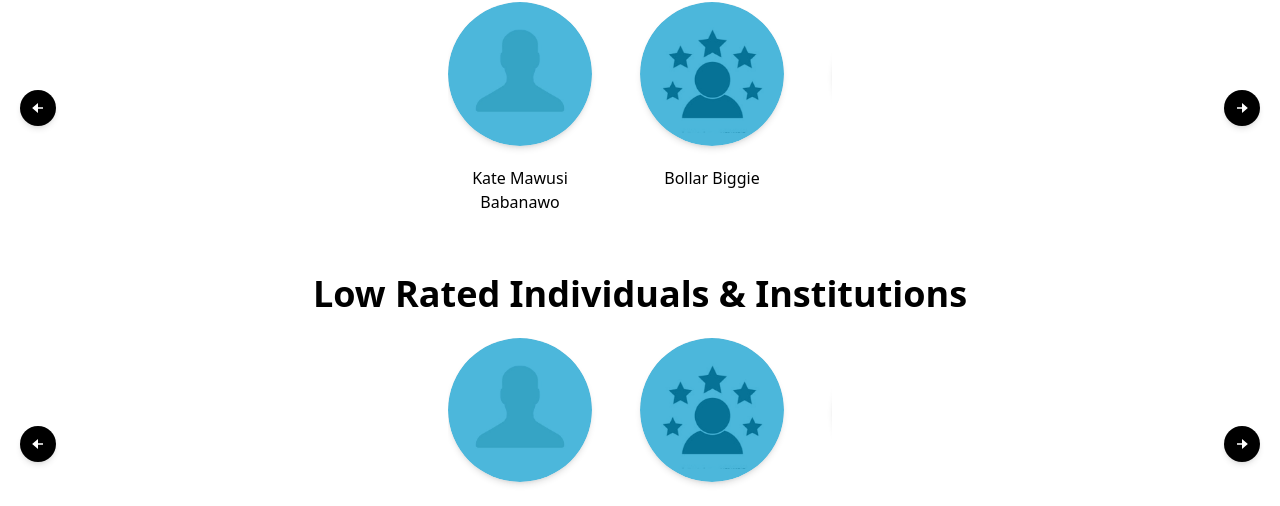
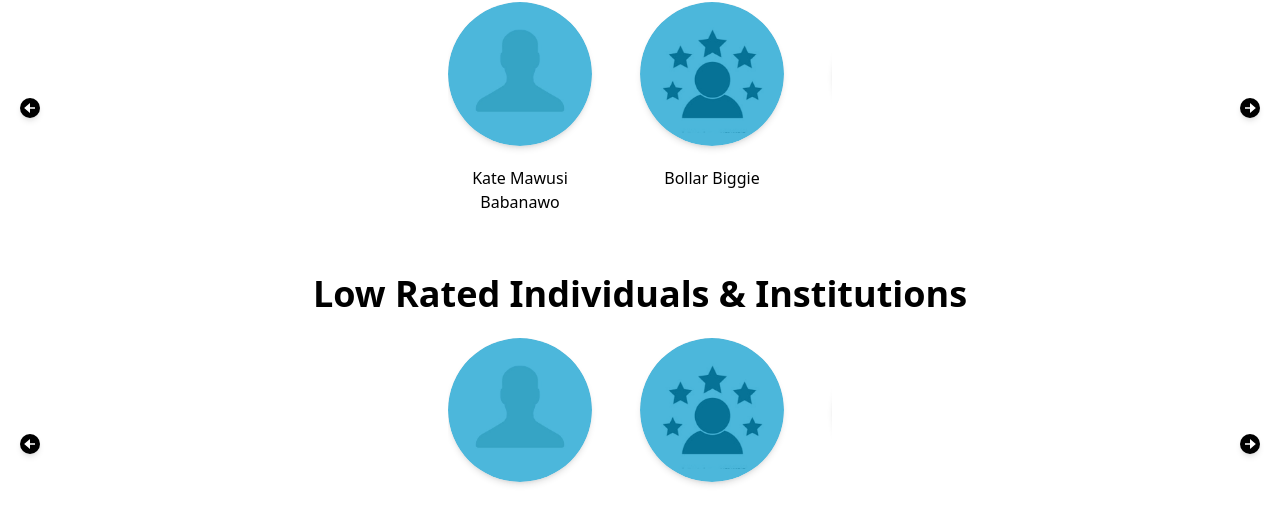
Before and after one commit to Alishahqazi22/CitizensRatings, a React (Vite) app: page / in a window 1280 px wide. Shown: the part 602-1108 px from the top of the page. Built offline with nearby package versions, Linux system fonts and the light colour scheme.

Commit message:
rated intitutions both  parts completed

```diff
--- a/src/components/Home/LowRatedInstitutions.jsx
+++ b/src/components/Home/LowRatedInstitutions.jsx
@@ -21,13 +21,13 @@ function LowRatedInstitutions() {
         {/* Custom Buttons */}
         <button
           ref={prevRef}
-          className="absolute left-5 z-10 bg-black text-white rounded-full shadow-md hover:bg-primary p-2"
+          className="absolute left-5 z-10 bg-black text-white rounded-full shadow-md hover:bg-primary"
         >
           <BiSolidLeftArrowAlt size={20} />
         </button>
         <button
           ref={nextRef}
-          className="absolute right-5 z-10 bg-black text-white rounded-full shadow-md hover:bg-primary p-2"
+          className="absolute right-5 z-10 bg-black text-white rounded-full shadow-md hover:bg-primary"
         >
           <BiSolidRightArrowAlt size={20} />
         </button>
--- a/src/components/Home/TopRatedInstitutions.jsx
+++ b/src/components/Home/TopRatedInstitutions.jsx
@@ -21,13 +21,13 @@ function TopRatedInstitutions() {
         {/* Custom Buttons */}
         <button
           ref={prevRef}
-          className="absolute left-5 z-10 bg-black text-white rounded-full shadow-md hover:bg-primary p-2"
+          className="absolute left-5 z-10 bg-black text-white rounded-full shadow-md hover:bg-primary"
         >
           <BiSolidLeftArrowAlt size={20} />
         </button>
         <button
           ref={nextRef}
-          className="absolute right-5 z-10 bg-black text-white rounded-full shadow-md hover:bg-primary p-2"
+          className="absolute right-5 z-10 bg-black text-white rounded-full shadow-md hover:bg-primary"
         >
           <BiSolidRightArrowAlt size={20} />
         </button>
```
